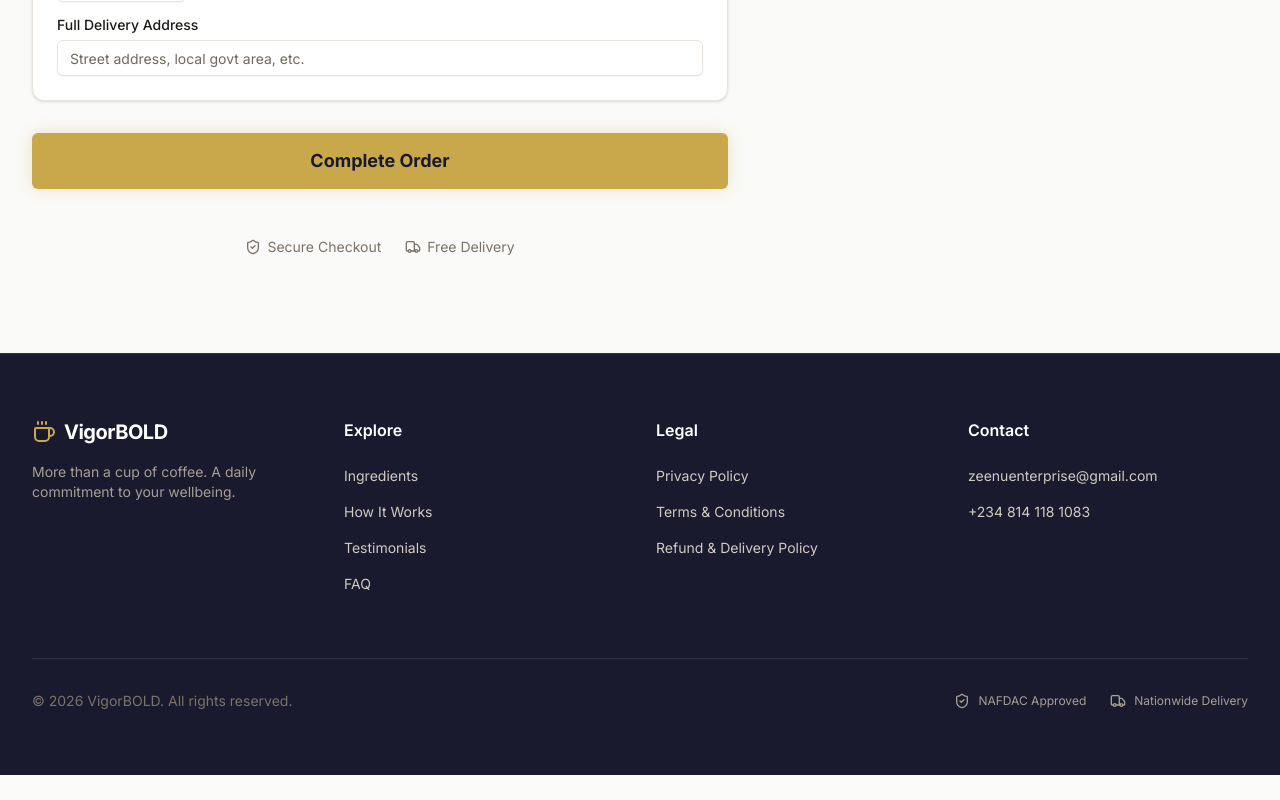
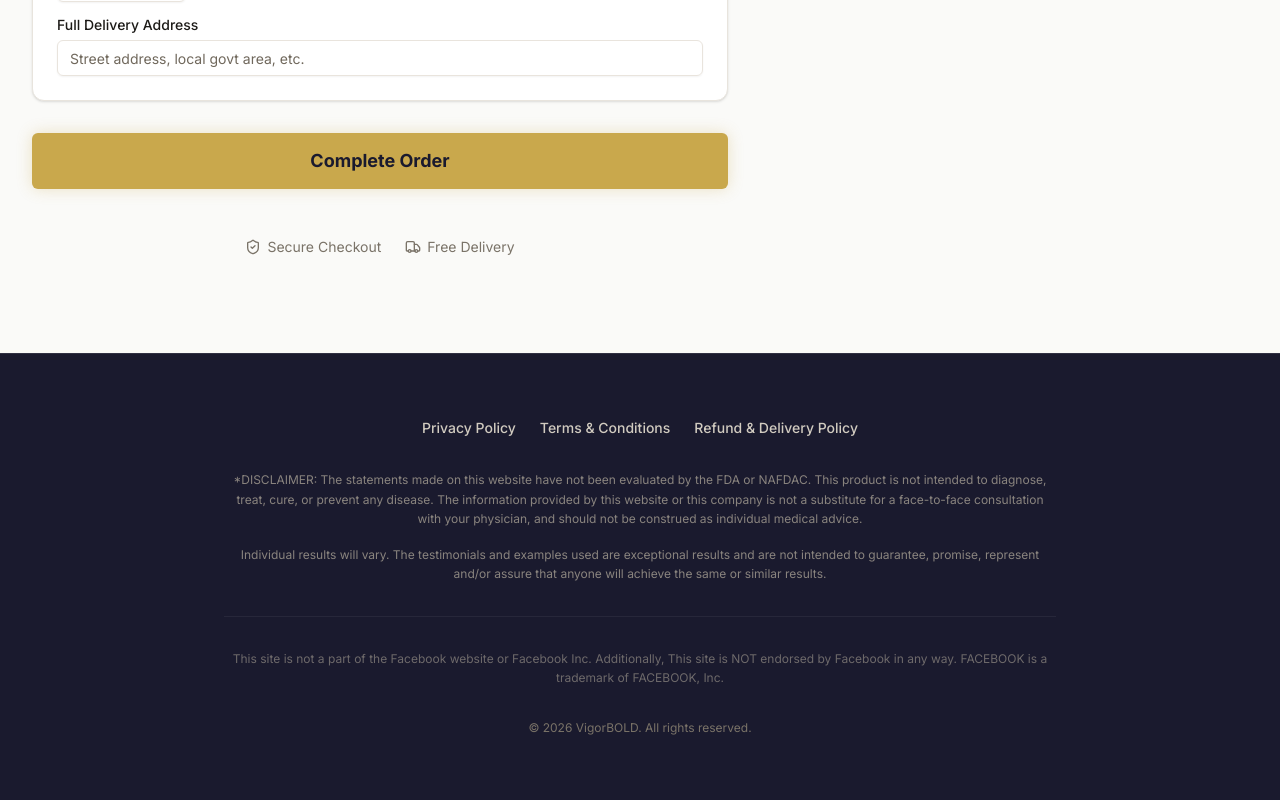
Before and after one commit to Sodeeq-Azeez/VigorBOLD, a Next.js app: page /order in a window 1280 px wide. Shown: the part 1062-1862 px from the top of the page. Before the commit the page ends 1837 px from the top, so only its background shows below. Built offline with nearby package versions, Linux system fonts and the light colour scheme; a web font is replaced by a local one.

Commit message:
Update footer to DR format and remove WhatsApp FAB

```diff
--- a/src/app/page.tsx
+++ b/src/app/page.tsx
@@ -1,8 +1,6 @@
 import { Header } from "@/components/layout/header"
 import { Footer } from "@/components/layout/footer"
 import { StickyBar } from "@/components/layout/sticky-cta"
-import { WhatsAppFAB } from "@/components/shared/whatsapp-fab"
-
 import { Hero } from "@/components/landing/hero"
 import { ProblemSection } from "@/components/landing/problem-section"
 import { ProductReveal } from "@/components/landing/product-reveal"
@@ -40,7 +38,6 @@ export default function Home() {
       </main>
 
       <Footer />
-      <WhatsAppFAB />
     </>
   )
 }
--- a/src/components/layout/footer.tsx
+++ b/src/components/layout/footer.tsx
@@ -1,70 +1,43 @@
 import Link from "next/link";
 import { Container } from "./container";
-import { Coffee, ShieldCheck, Truck, RefreshCcw } from "lucide-react";
 
 export function Footer() {
   return (
-    <footer className="bg-brand-dark text-neutral-300 py-12 md:py-16 border-t border-white/10">
-      <Container>
-        <div className="grid grid-cols-1 md:grid-cols-4 gap-12 md:gap-8">
+    <footer className="bg-brand-dark text-neutral-400 py-12 md:py-16 border-t border-white/10 text-center text-sm">
+      <Container className="max-w-4xl mx-auto flex flex-col items-center gap-8">
 
-          {/* Brand Column */}
-          <div className="flex flex-col gap-4">
-            <Link href="/" className="flex items-center gap-2 text-white">
-              <Coffee className="h-6 w-6 text-brand-gold" />
-              <span className="font-serif text-xl font-bold tracking-tight">VigorBOLD</span>
-            </Link>
-            <p className="text-sm text-neutral-400 max-w-xs text-balance">
-              More than a cup of coffee. A daily commitment to your wellbeing.
-            </p>
-          </div>
-
-          {/* Quick Links */}
-          <div className="flex flex-col gap-4">
-            <h4 className="text-white font-semibold mb-2">Explore</h4>
-            <Link href="/#ingredients" className="text-sm hover:text-brand-gold transition-colors">Ingredients</Link>
-            <Link href="/#how-it-works" className="text-sm hover:text-brand-gold transition-colors">How It Works</Link>
-            <Link href="/#testimonials" className="text-sm hover:text-brand-gold transition-colors">Testimonials</Link>
-            <Link href="/#faq" className="text-sm hover:text-brand-gold transition-colors">FAQ</Link>
-          </div>
-
-          {/* Legal */}
-          <div className="flex flex-col gap-4">
-            <h4 className="text-white font-semibold mb-2">Legal</h4>
-            <Link href="/privacy" className="text-sm hover:text-brand-gold transition-colors">Privacy Policy</Link>
-            <Link href="/terms" className="text-sm hover:text-brand-gold transition-colors">Terms & Conditions</Link>
-            <Link href="/policies" className="text-sm hover:text-brand-gold transition-colors">Refund & Delivery Policy</Link>
-          </div>
-
-          {/* Contact & Trust */}
-          <div className="flex flex-col gap-4">
-            <h4 className="text-white font-semibold mb-2">Contact</h4>
-            <a href="mailto:zeenuenterprise@gmail.com" className="text-sm hover:text-brand-gold transition-colors">
-              zeenuenterprise@gmail.com
-            </a>
-            <a href="https://wa.me/2348141181083" target="_blank" rel="noopener noreferrer" className="text-sm hover:text-brand-gold transition-colors">
-              +234 814 118 1083
-            </a>
-          </div>
-
+        {/* Legal Links */}
+        <div className="flex flex-wrap justify-center gap-x-6 gap-y-3 font-medium text-neutral-300">
+          <Link href="/privacy" className="hover:text-brand-gold transition-colors">Privacy Policy</Link>
+          <Link href="/terms" className="hover:text-brand-gold transition-colors">Terms & Conditions</Link>
+          <Link href="/policies" className="hover:text-brand-gold transition-colors">Refund & Delivery Policy</Link>
         </div>
 
-        {/* Bottom Trust Strip */}
-        <div className="mt-16 pt-8 border-t border-white/10 flex flex-col md:flex-row justify-between items-center gap-4">
-          <p className="text-sm text-neutral-500">
-            © {new Date().getFullYear()} VigorBOLD. All rights reserved.
+        {/* Medical / General Disclaimer */}
+        <div className="space-y-4 text-xs leading-relaxed opacity-80">
+          <p>
+            *DISCLAIMER: The statements made on this website have not been evaluated by the FDA or NAFDAC.
+            This product is not intended to diagnose, treat, cure, or prevent any disease. The information provided by this website
+            or this company is not a substitute for a face-to-face consultation with your physician, and should not be construed
+            as individual medical advice.
           </p>
+          <p>
+            Individual results will vary. The testimonials and examples used are exceptional results and are not intended to
+            guarantee, promise, represent and/or assure that anyone will achieve the same or similar results.
+          </p>
+        </div>
 
-          <div className="flex gap-6 text-neutral-400">
-            <div className="flex items-center gap-2 text-xs">
-              <ShieldCheck className="h-4 w-4" />
-              <span>NAFDAC Approved</span>
-            </div>
-            <div className="flex items-center gap-2 text-xs">
-              <Truck className="h-4 w-4" />
-              <span>Nationwide Delivery</span>
-            </div>
-          </div>
+        {/* Facebook Disclaimer */}
+        <div className="text-xs leading-relaxed opacity-60 border-t border-white/10 pt-8 w-full">
+          <p>
+            This site is not a part of the Facebook website or Facebook Inc.
+            Additionally, This site is NOT endorsed by Facebook in any way. FACEBOOK is a trademark of FACEBOOK, Inc.
+          </p>
+        </div>
+
+        {/* Copyright */}
+        <div className="text-neutral-500 text-xs">
+          © {new Date().getFullYear()} VigorBOLD. All rights reserved.
         </div>
       </Container>
     </footer>
```
